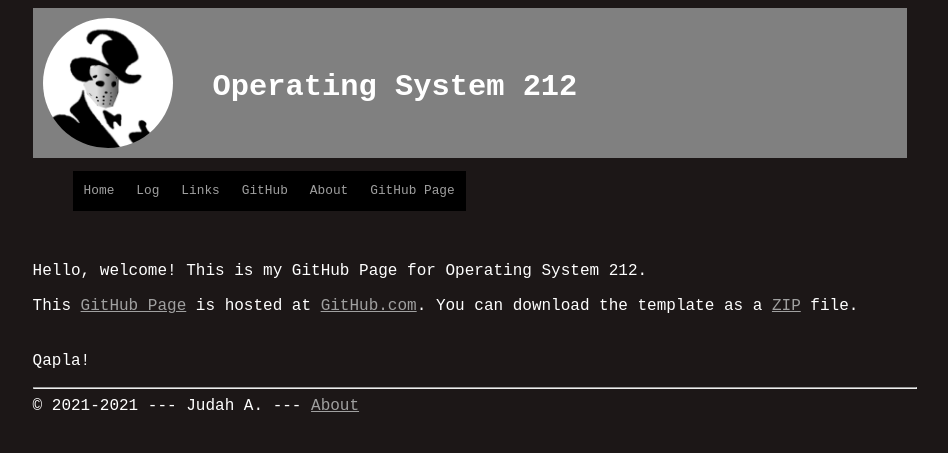
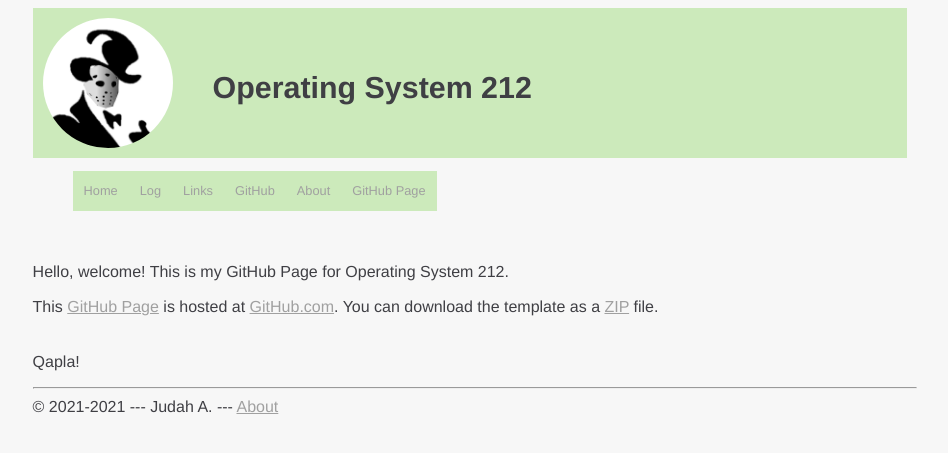
Before and after one commit to ariiesaka/os212, a Jekyll site: the page built from index.md, in a window 1280 px wide. Shown: the top 453 px of the page, without its empty margins (165-1113 px from the left). Built offline with Jekyll 4.4.1, drawn with Linux system fonts in a browser that asks for light colours.

Commit message:
OS212 ariiesaka update css.style -- long way to go

```diff
--- a/assets/css/style.css
+++ b/assets/css/style.css
@@ -13,13 +13,11 @@
   background-color: #101030;
 }
 
-/* See https://www.w3schools.com/colors/colors_hsl.asp              */
-/* See https://www.quackit.com/css/color/charts/hsl_color_chart.cfm */
 .plainclass1 {
-  color:            hsl(0, 100%, 100%);
-  background-color: hsl(0, 10%, 10%);
-  line-height:      120%;
-  font-family:      monospace,courier;
+  color: #3F3F44;
+  background-color: #F7F7F7;
+  line-height: 120%;
+  font-family: helvetica;
 }
 
 .plainclass1 li {
@@ -57,16 +55,16 @@
 }
 
 .column {
-  float:            left;
-  display:          inline-block;
-  background:       #808080;
-  height:           130px;
-  width:            100%;
-  padding-top:      10px;
-  padding-bottom:   10px;
-  padding-left:     10px;
-  padding-right:    10px;
-  text-align:       left;
+  float: left;
+  display: inline-block;
+  background: #CCEABB;
+  height: 130px;
+  width: 100%;
+  padding-top: 10px;
+  padding-bottom: 10px;
+  padding-left: 10px;
+  padding-right: 10px;
+  text-align: left;
 }
 
 .left {
@@ -126,9 +124,9 @@
 }
 
 .navbar ul li {
-  display:          inline-block;
-  background-color: hsla(0,     0%,    0%, 1);
-  padding:          11px;
+  display: inline-block;
+  background-color: #CCEABB;
+  padding: 11px;
 }
 
 .navbar ul li a {
```
